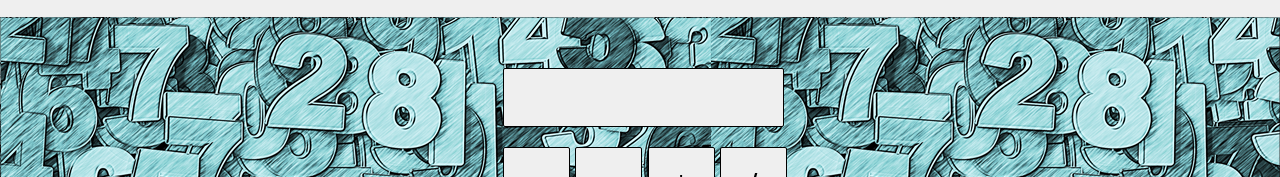
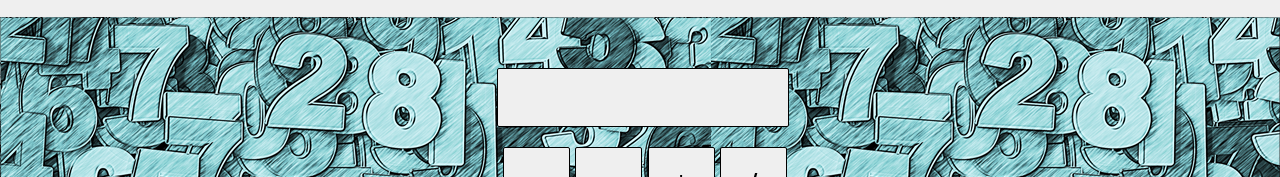
Before and after one commit to danyelsc/Projeto-Calculadora, a plain HTML site: page index.html in a window 1280 px wide. Shown: the part 153-330 px from the top of the page. Drawn offline with Linux system fonts and the light colour scheme.

Commit message:
ajustando projeto

```diff
--- a/style/style.css
+++ b/style/style.css
@@ -33,11 +33,11 @@ form{
     border: solid 1px #180a0a63;
     text-align: center;
     padding-bottom: 60px;
-    background-image: url(../style/img/istockphoto-504855283-1024x1024.jpg);
+    background-image: url("../img/istockphoto-504855283-1024x1024.jpg");
 
 }
 .visor{
-    padding: 15px 26px 15px 28px;
+    padding: 15px 19px 15px 42px;
     margin: 50px 0px 20px 6px;
     border: solid 1px #000000;
     border-radius: 2px;
@@ -74,7 +74,7 @@ form{
         font-size: 60px;
     }
     .visor{
-        padding: 20px 40px 20px 40px;
+        padding: 20px 42px 20px 49px;
 
     }
     .buttons{
```
Also changed, not shown: img/istockphoto-504855283-1024x1024.jpg (renamed from style/img/istockphoto-504855283-1024x1024.jpg).
